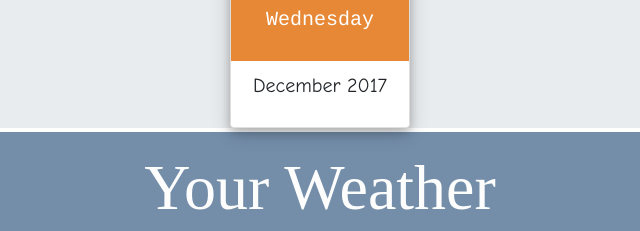
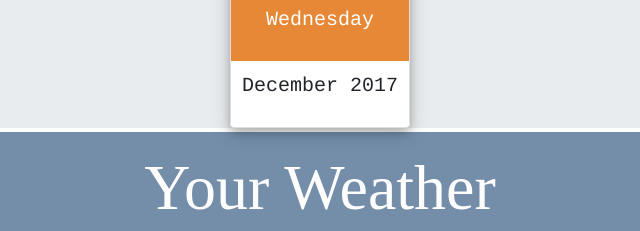
Before and after one commit to stewilondanga/seasons, a plain HTML site: page index.html in a window 1280 px wide. Shown: the part 279-510 px from the top of the page, 320-960 px from the left. Drawn offline with nearby package versions, Linux system fonts and the light colour scheme.

Commit message:
add index.html

```diff
--- a/css/styles.css
+++ b/css/styles.css
@@ -22,7 +22,6 @@ body {
 .card-body{
    padding:10px;
    font-size:20px;
-   font-family:"comic sans ms";
 }
 
 .card-heading>p{
```
